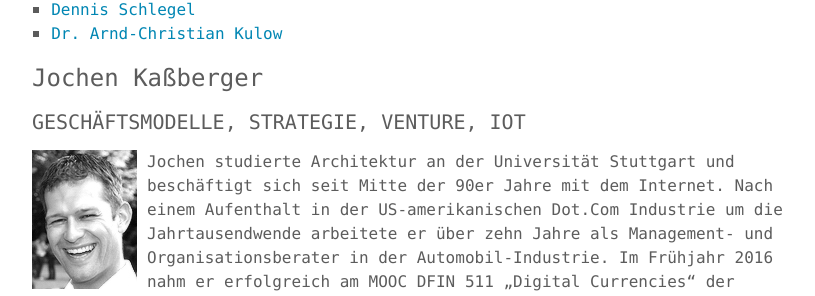
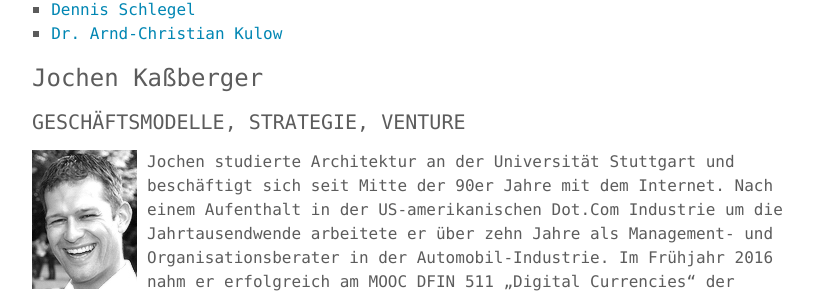
Before and after one commit to blocklab/site, a Jekyll site: the page built from team.md, in a window 1280 px wide and 900 px high, scrolled down 525 px. Shown: the part 152-448 px from the top of the window, without its empty margins (232-1047 px from the left). Built offline with Jekyll 4.4.1, drawn with Linux system fonts in a browser that asks for light colours.

Commit message:
Update team.md

```diff
--- a/team.md
+++ b/team.md
@@ -17,7 +17,7 @@ permalink: /team/
 
 ### Jochen Kaßberger
 
-#### GESCHÄFTSMODELLE, STRATEGIE, VENTURE, IOT
+#### GESCHÄFTSMODELLE, STRATEGIE, VENTURE
 
 <img src="/assets/images/team/jochen.jpg" alt="Portrait Jochen" class="team__portrait">
 Jochen studierte Architektur an der Universität Stuttgart und beschäftigt sich seit Mitte der 90er Jahre mit dem Internet. Nach einem Aufenthalt in der US-amerikanischen Dot.Com Industrie um die Jahrtausendwende arbeitete er über zehn Jahre als Management- und Organisationsberater in der Automobil-Industrie. Im Frühjahr 2016 nahm er erfolgreich am MOOC DFIN 511 „Digital Currencies“ der University of Nicosia teil. Seine Begeisterung für die Weiterentwicklung des Internets und die Blockchain-Technologie führten dazu, blockLAB Stuttgart Anfang 2016 mit zu gründen.
```
